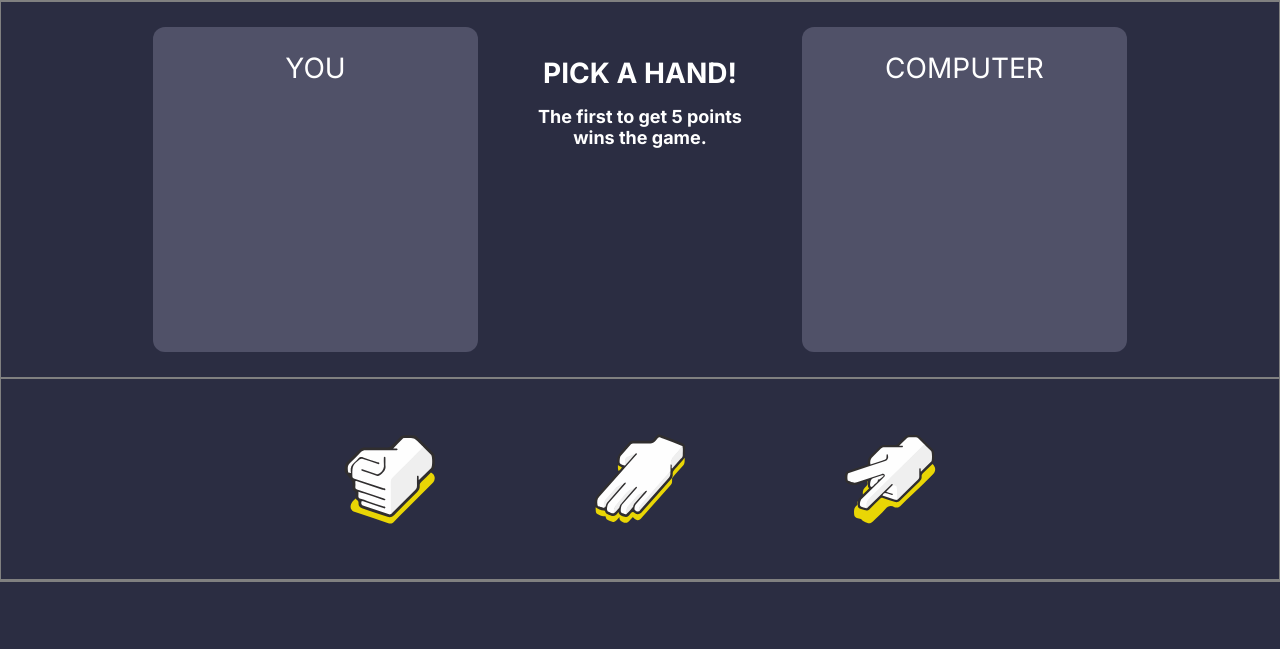
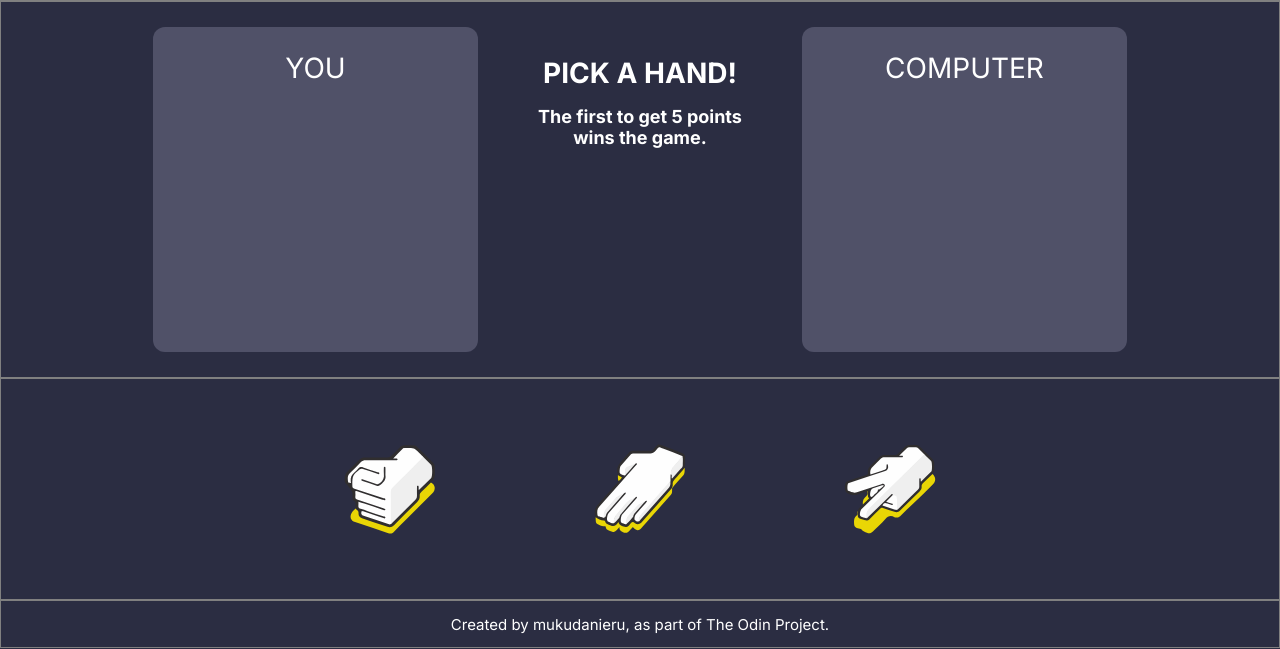
Before and after one commit to mukudanieru/odin-rock-paper-scissors, a plain HTML site: page index.html in a window 1280 px wide. Shown: the part 151-800 px from the top of the page. Drawn offline with Linux system fonts and the light colour scheme.

Commit message:
Add the footer

```diff
--- a/index.html
+++ b/index.html
@@ -52,7 +52,22 @@
         </button>
       </div>
 
-      <div id="footer"></div>
+      <div id="footer">
+        Created by&nbsp;
+        <a
+          href="https://github.com/mukudanieru"
+          target="_blank"
+          rel="noopener noreferrer"
+          >mukudanieru</a
+        >
+        , as part of&nbsp;
+        <a
+          href="https://theodinproject.com/lessons/foundations-rock-paper-scissors"
+          target="_blank"
+          rel="noopener noreferrer"
+          >The Odin Project</a
+        >.
+      </div>
     </div>
     <script src="script.js"></script>
   </body>
--- a/styles.css
+++ b/styles.css
@@ -10,6 +10,11 @@
 body {
     min-height: 100vh;
     background-color: #2B2D42;
+}
+
+a {
+    text-decoration: none;
+    color: white;
 }
 
 body > #container {
@@ -173,10 +178,9 @@ body > #container {
 }
 
 .picker-button {
-    /* background-color: #505168; */
     background-color: transparent;
     border-radius: 12px;
-    margin: 25px 0px;
+    margin: 35px 0px;
     height: 150px;
     width: 150px;
     cursor: pointer;
@@ -199,4 +203,12 @@ body > #container {
     width: auto;
 }
 
-/* remember the four section of divs I talked about you? the thing is I never set them any height or width. I just kinda let the  */
+#footer {
+    height: 48px;
+    color: #fff;
+    font-size: 15px;
+
+    display: flex;
+    justify-content: center;
+    align-items: center;
+}
```
